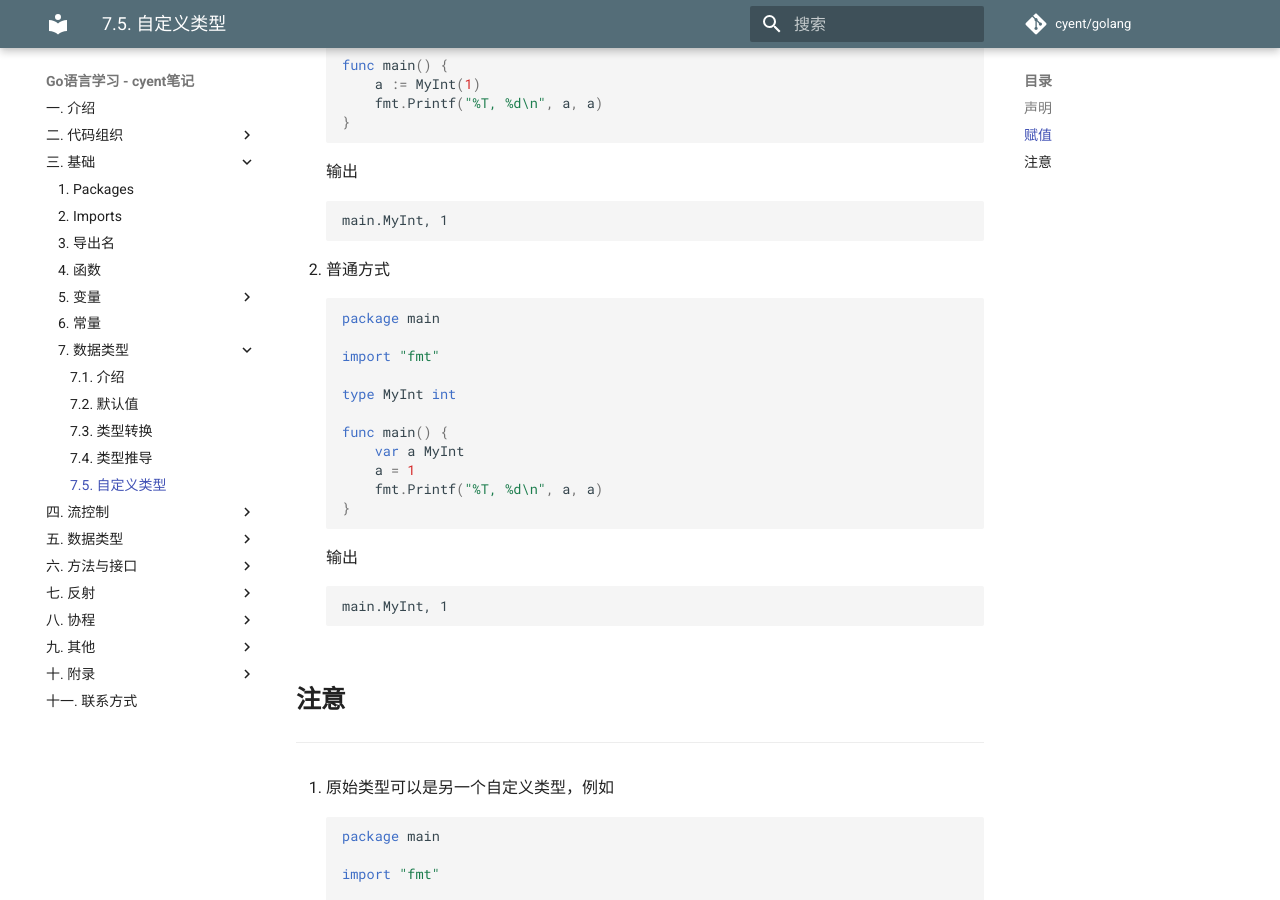
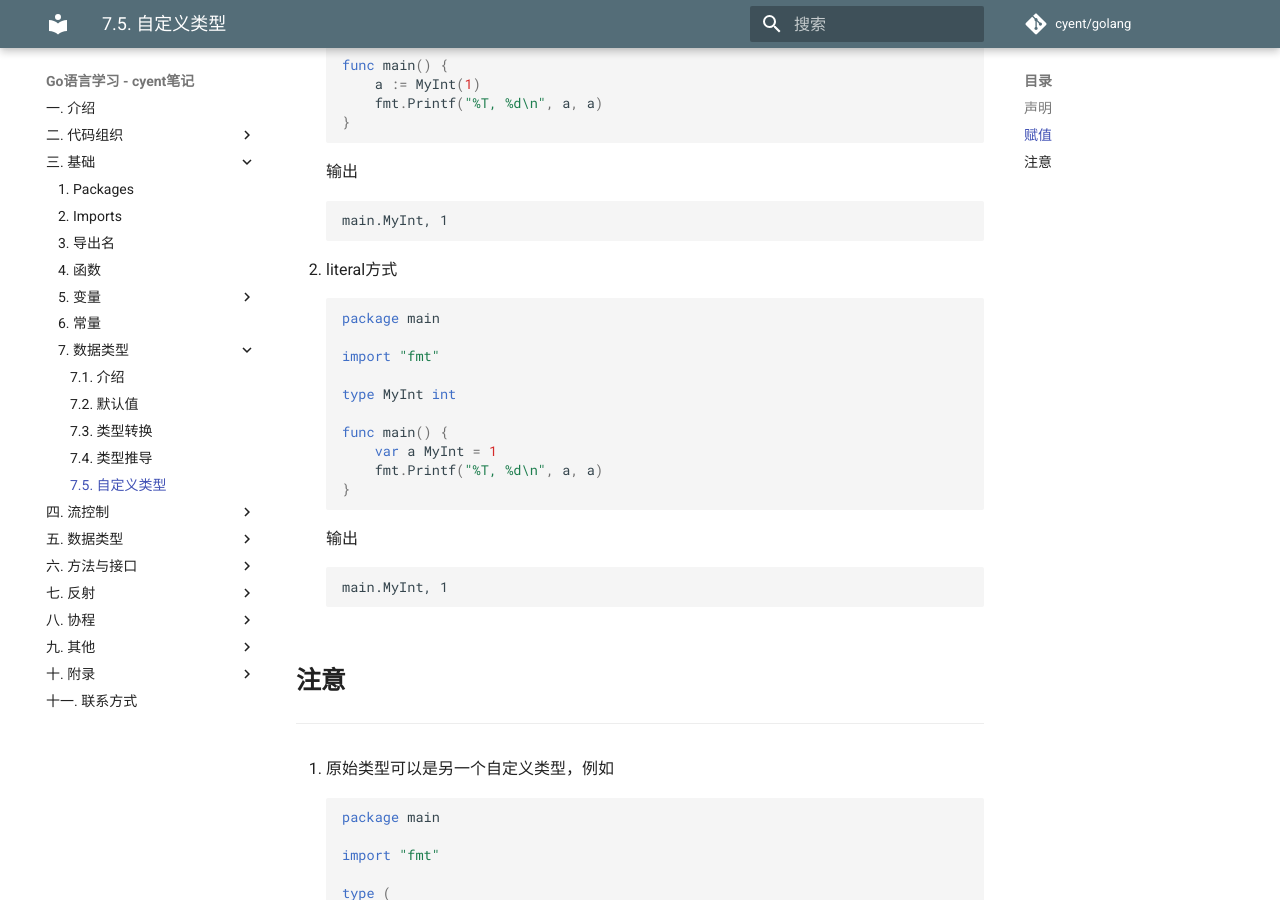
Before and after one commit to yxhsea/golang, an MkDocs documentation site: the page built from docs/basic/type_custom.md, in a window 1280 px wide and 900 px high, scrolled down 1127 px. Built offline with MkDocs 1.6.1 and Material for MkDocs 9.7.7, drawn with Linux system fonts in a browser that asks for light colours; comment, search, counter and statistics services are not loaded; old or Windows-style settings are respelled for this version of MkDocs.

Commit message:
2018-05-05

````diff
--- a/docs/basic/type_custom.md
+++ b/docs/basic/type_custom.md
@@ -64,7 +64,7 @@ type (
 	main.MyInt, 1
 	```
 
-2. 普通方式
+2. literal方式
 
 	```go
 	package main
@@ -74,8 +74,7 @@ type (
 	type MyInt int
 
 	func main() {
-		var a MyInt
-		a = 1
+		var a MyInt = 1
 		fmt.Printf("%T, %d\n", a, a)
 	}
 	```
````
